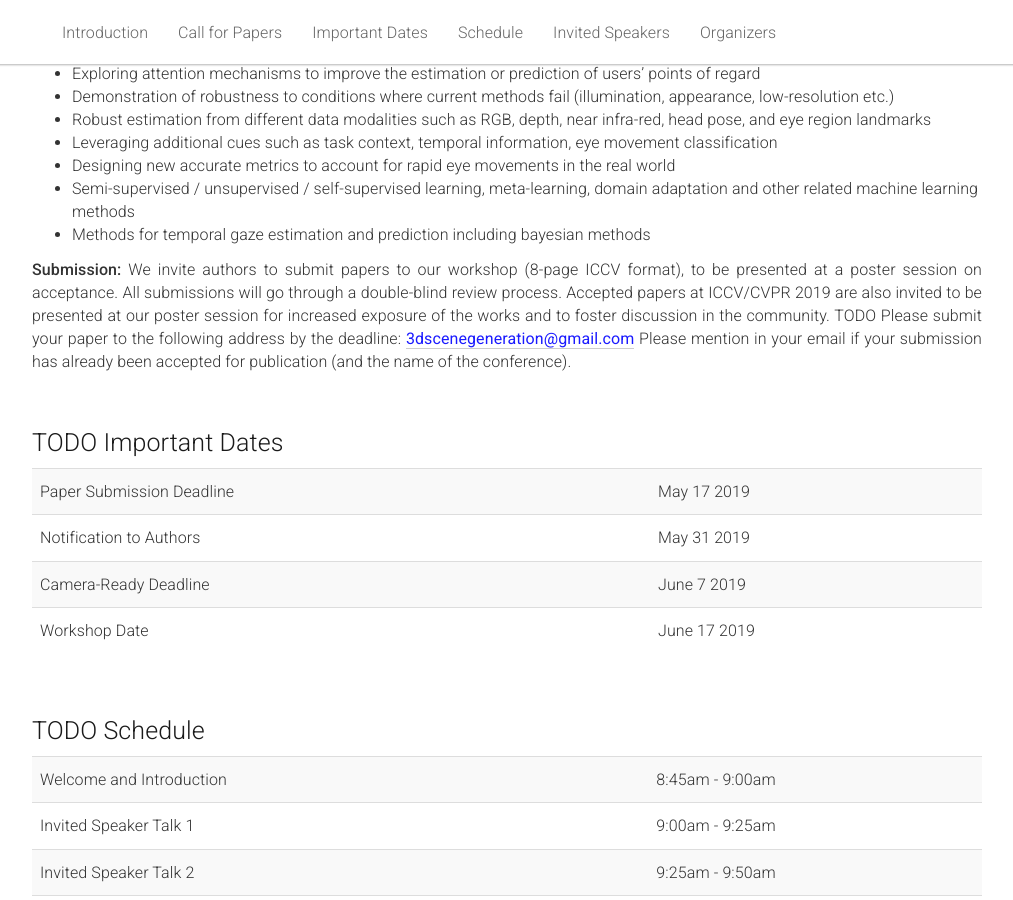
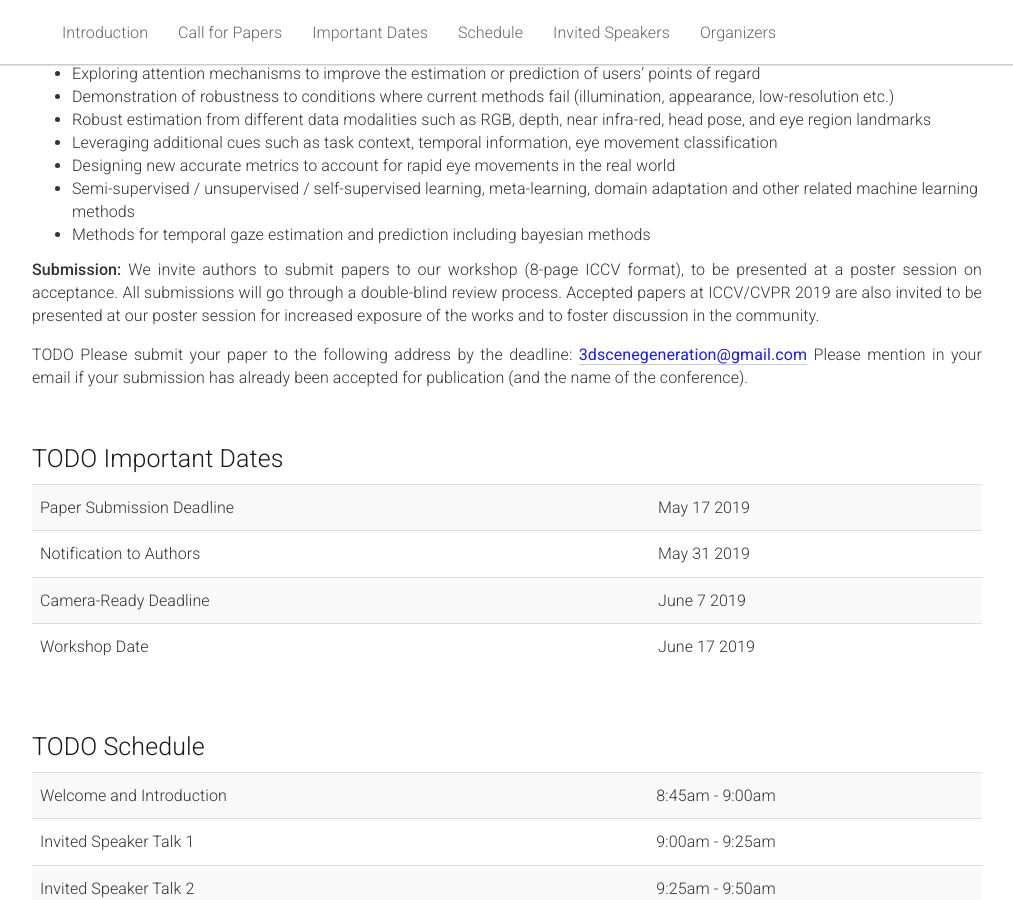
Before and after one commit to gazeworkshop/gazeworkshop.github.io, a Jekyll site: the page built from _pages/home.md, in a window 1280 px wide and 900 px high, scrolled down 661 px. Shown: the whole window, without its empty margins (133-1146 px from the left). Built offline with Jekyll 4.4.1, drawn with Linux system fonts in a browser that asks for light colours.

Commit message:
Update home.md

```diff
--- a/_pages/home.md
+++ b/_pages/home.md
@@ -66,8 +66,8 @@
       <li>Methods for temporal gaze estimation and prediction including bayesian methods</li>
     </ul>
     <p>
-      <span style="font-weight:500;">Submission:</span> We invite authors to submit papers to our workshop (8-page ICCV format), to be presented at a poster session on acceptance. All submissions will go through a double-blind review process. Accepted papers at ICCV/CVPR 2019 are also invited to be presented at our poster session for increased exposure of the works and to foster discussion in the community.
-   TODO   Please submit your paper to the following address by the deadline: <span style="color:#1a1aff;font-weight:400;"><a href="mailto:3dscenegeneration@gmail.com">3dscenegeneration@gmail.com</a></span>
+      <span style="font-weight:500;">Submission:</span> We invite authors to submit papers to our workshop (8-page ICCV format), to be presented at a poster session on acceptance. All submissions will go through a double-blind review process. Accepted papers at ICCV/CVPR 2019 are also invited to be presented at our poster session for increased exposure of the works and to foster discussion in the community. </p>
+   <p> TODO   Please submit your paper to the following address by the deadline: <span style="color:#1a1aff;font-weight:400;"><a href="mailto:3dscenegeneration@gmail.com">3dscenegeneration@gmail.com</a></span>
       Please mention in your email if your submission has already been accepted for publication (and the name of the conference).
     </p>
   </div>
```
